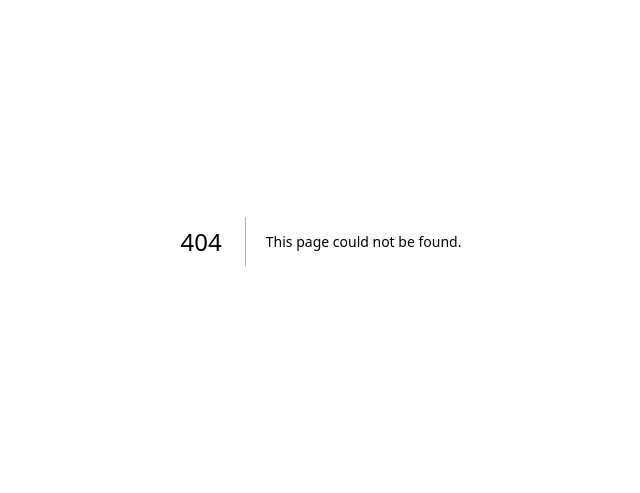
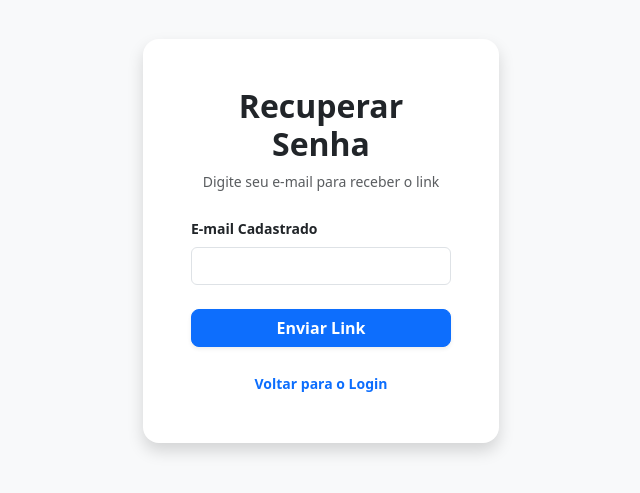
Before and after one commit to AntonyRNS/hub-negocios-v4.0, a Next.js app in the folder hub-negocios/: page /esqueci-senha in a window 1280 px wide. Before the commit this address had no page. Shown: the part 159-652 px from the top of the page, without its empty margins (319-959 px from the left). Built offline with nearby package versions, Linux system fonts and the light colour scheme.

Commit message:
Implementação de redefinir senha semi implementado

```diff
--- a/hub-negocios/app/api/login/route.ts
+++ /dev/null
@@ -1,33 +0,0 @@
-import { NextRequest, NextResponse } from 'next/server';
-import prisma from '@/lib/prisma'; // Importando o cliente que você configurou [2]
-
-export async function POST(request: NextRequest) {
-  try {
-    const { email, password } = await request.json();
-
-    // Busca o usuário no banco de dados real
-    const user = await prisma.user.findUnique({
-      where: { email: email },
-    });
-
-    // Verifica se o usuário existe e se a senha coincide
-    // Nota: Em produção, use bcrypt para comparar senhas criptografadas
-    if (user && user.password === password) {
-      return NextResponse.json({
-        success: true,
-        user: { id: user.id, email: user.email, name: user.name }
-      });
-    }
-
-    return NextResponse.json(
-      { error: 'E-mail ou senha incorretos.' },
-      { status: 401 }
-    );
-  } catch (error) {
-    console.error('Erro no login:', error);
-    return NextResponse.json(
-      { error: 'Erro interno no servidor.' },
-      { status: 500 }
-    );
-  }
-}
--- /dev/null
+++ b/hub-negocios/app/esqueci-senha/page.tsx
@@ -0,0 +1,81 @@
+'use client';
+
+import { useState } from 'react';
+import Link from 'next/link';
+import { supabase } from '../../lib/supabase'; // Ajuste o caminho
+
+export default function EsqueciSenhaPage() {
+  const [email, setEmail] = useState('');
+  const [error, setError] = useState('');
+  const [message, setMessage] = useState('');
+  const [loading, setLoading] = useState(false);
+
+  const handleRequestReset = async (e: React.FormEvent) => {
+    e.preventDefault();
+    setError('');
+    setMessage('');
+    setLoading(true);
+
+    try {
+      // Método profissional do Supabase que envia o e-mail de recuperação
+      const { error: resetError } = await supabase.auth.resetPasswordForEmail(email, {
+        redirectTo: `${window.location.origin}/redefinir-senha`, // Para onde o link do e-mail vai mandar ele de volta
+      });
+
+      if (resetError) {
+        setError(resetError.message);
+      } else {
+        setMessage('Se o e-mail existir, um link de redefinição foi enviado!');
+      }
+    } catch (err) {
+      setError('Ocorreu um erro ao processar a solicitação.');
+    } finally {
+      setLoading(false);
+    }
+  };
+
+  return (
+    <div className="container-fluid vh-100 d-flex align-items-center bg-light">
+      <div className="container">
+        <div className="row justify-content-center">
+          <div className="col-12 col-md-6 col-lg-4">
+            <div className="card shadow border-0 rounded-4">
+              <div className="card-body p-5">
+                <div className="text-center mb-4">
+                  <h2 className="fw-bold">Recuperar Senha</h2>
+                  <p className="text-muted small">Digite seu e-mail para receber o link</p>
+                </div>
+
+                <form onSubmit={handleRequestReset}>
+                  {error && <div className="alert alert-danger py-2 small">{error}</div>}
+                  {message && <div className="alert alert-success py-2 small">{message}</div>}
+
+                  <div className="mb-4">
+                    <label className="form-label small fw-bold">E-mail Cadastrado</label>
+                    <input
+                      type="email"
+                      className="form-control"
+                      value={email}
+                      onChange={(e) => setEmail(e.target.value)}
+                      required
+                    />
+                  </div>
+
+                  <button type="submit" disabled={loading} className="btn btn-primary w-100 rounded-3 fw-bold shadow-sm">
+                    {loading ? <span className="spinner-border spinner-border-sm"></span> : 'Enviar Link'}
+                  </button>
+                </form>
+
+                <div className="text-center mt-4">
+                  <Link href="/login" className="text-decoration-none text-primary small fw-bold">
+                    Voltar para o Login
+                  </Link>
+                </div>
+              </div>
+            </div>
+          </div>
+        </div>
+      </div>
+    </div>
+  );
+}
--- a/hub-negocios/app/login/page.tsx
+++ b/hub-negocios/app/login/page.tsx
@@ -80,7 +80,7 @@ export default function LoginPage() {
                   <div className="mb-3">
                     <div className="d-flex justify-content-between">
                       <label className="form-label small fw-bold">Senha</label>
-                      <Link href="/recuperar-senha" style={{ fontSize: '0.8rem' }} className="text-decoration-none text-primary">Esqueceu a senha?</Link>
+                      <Link href="/esqueci-senha" style={{ fontSize: '0.8rem' }} className="text-decoration-none text-primary">Esqueceu a senha?</Link>
                     </div>
                     <input type="password" className="form-control" value={password} onChange={(e) => setPassword(e.target.value)} required />
                   </div>
```
Also changed, not shown: hub-negocios/app/redefinir-senha/page.tsx (renamed from hub-negocios/app/recuperar-senha/page.tsx, +14 -25 lines).
